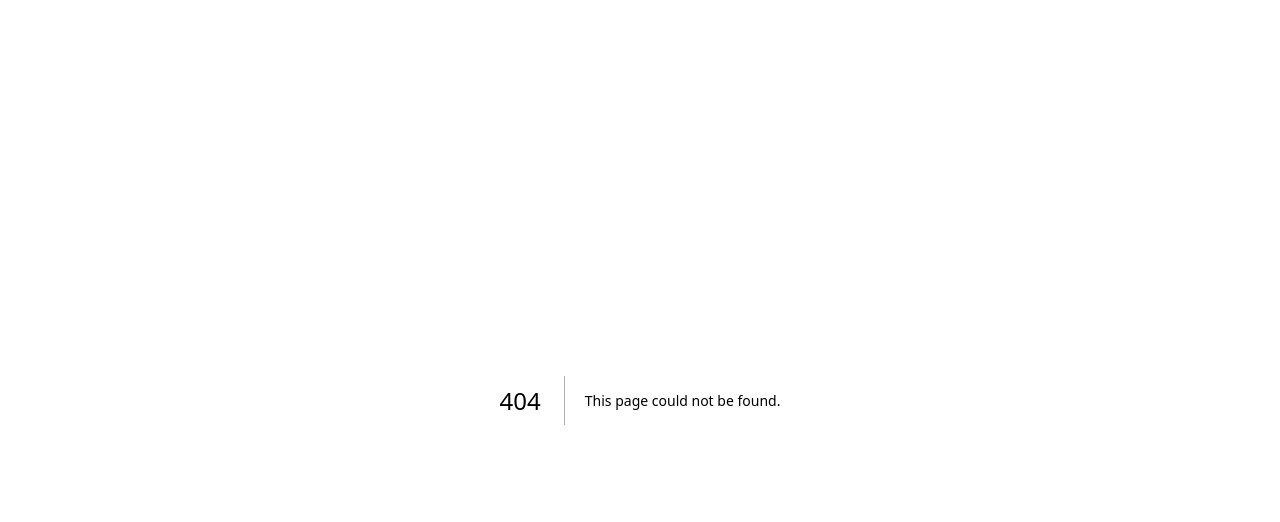
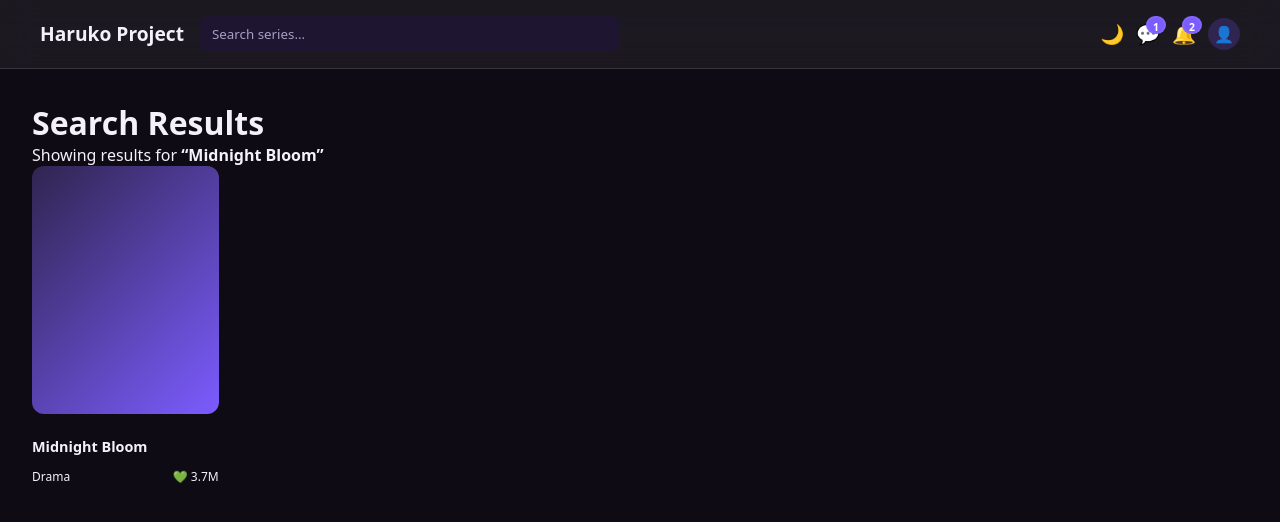
Before and after one commit to kozakiharuko-afk/haruko-frontend, a Next.js app: page /search in a window 1280 px wide. Before the commit this address had no page. Shown: the top 522 px of the page. Built offline with nearby package versions, Linux system fonts and the light colour scheme.

Commit message:
Add core site pages and scaffold upload page

```diff
--- /dev/null
+++ b/app/(site)/search/page.tsx
@@ -0,0 +1,23 @@
+export default function SearchPage() {
+  return (
+    <main className="listing-page">
+      <h1>Search Results</h1>
+
+      <p className="muted">
+        Showing results for <strong>“Midnight Bloom”</strong>
+      </p>
+
+      <div className="series-grid">
+        {/* Reuse SeriesGrid later */}
+        <div className="series-card">
+          <div className="series-cover" />
+          <h3 className="series-title">Midnight Bloom</h3>
+          <div className="series-meta">
+            <span>Drama</span>
+            <span>💚 3.7M</span>
+          </div>
+        </div>
+      </div>
+    </main>
+  );
+}
--- a/app/globals.css
+++ b/app/globals.css
@@ -1471,6 +1471,126 @@ section:nth-of-type(2) h2 {
   margin-bottom: 1.6rem;
 }
 
+/* ===== Listing Pages ===== */
+
+.listing-page {
+  padding: 2rem;
+}
+
+.listing-title {
+  font-size: 1.8rem;
+  margin-bottom: 1.5rem;
+}
+
+/* Grid */
+.series-grid {
+  display: grid;
+  grid-template-columns: repeat(auto-fill, minmax(160px, 1fr));
+  gap: 1.2rem;
+}
+
+/* Card */
+.series-card {
+  position: relative;
+  cursor: pointer;
+}
+
+.series-card:hover img {
+  transform: scale(1.05);
+}
+
+/* Rank number */
+.series-card .rank {
+  position: absolute;
+  top: 6px;
+  left: 6px;
+  background: rgba(0, 0, 0, 0.75);
+  color: #fff;
+  font-size: 0.8rem;
+  padding: 2px 6px;
+  border-radius: 6px;
+  z-index: 2;
+}
+
+/* Cover */
+.series-cover {
+  width: 100%;
+  aspect-ratio: 3 / 4;
+  overflow: hidden;
+  border-radius: 12px;
+}
+
+.series-cover img {
+  width: 100%;
+  height: 100%;
+  object-fit: cover;
+  transition: transform 0.3s ease;
+}
+
+/* Title */
+.series-title {
+  font-size: 0.9rem;
+  margin-top: 0.4rem;
+  line-height: 1.2;
+  display: -webkit-box;
+  -webkit-line-clamp: 2;
+  -webkit-box-orient: vertical;
+  overflow: hidden;
+}
+
+/* Meta */
+.series-meta {
+  font-size: 0.75rem;
+  color: var(--text-muted);
+  display: flex;
+  justify-content: space-between;
+  margin-top: 2px;
+}
+
+.views {
+  color: var(--primary);
+}
+
+.page {
+  padding: 2rem;
+}
+
+.muted {
+  color: var(--text-muted);
+}
+
+.notification-list,
+.message-list {
+  list-style: none;
+  padding: 0;
+}
+
+.notification-list li,
+.message-list li {
+  padding: 1rem;
+  border-bottom: 1px solid var(--border);
+}
+
+.profile-card {
+  background: var(--surface);
+  padding: 1.5rem;
+  border-radius: 16px;
+  max-width: 400px;
+}
+
+.profile-stats {
+  display: flex;
+  gap: 1rem;
+  margin-top: 1rem;
+}
+
+.upload-form {
+  max-width: 400px;
+  display: flex;
+  flex-direction: column;
+  gap: 1rem;
+}
+
 /* ======================================================
    FOOTER
    ====================================================== */
```
Also changed, not shown: app/(site)/components/SeriesGrid.tsx (added, +40 -0 lines), app/(site)/continue/page.tsx (added, +39 -0 lines), app/(site)/messages/page.tsx (added, +19 -0 lines), app/(site)/new-releases/page.tsx (added, +18 -0 lines), app/(site)/notifications/page.tsx (added, +24 -0 lines), app/(site)/popular/page.tsx (added, +25 -0 lines), app/(site)/profile/page.tsx (added, +20 -0 lines), app/(site)/updates/page.tsx (added, +25 -0 lines), app/(site)/upload/page.tsx (added, +29 -0 lines).
